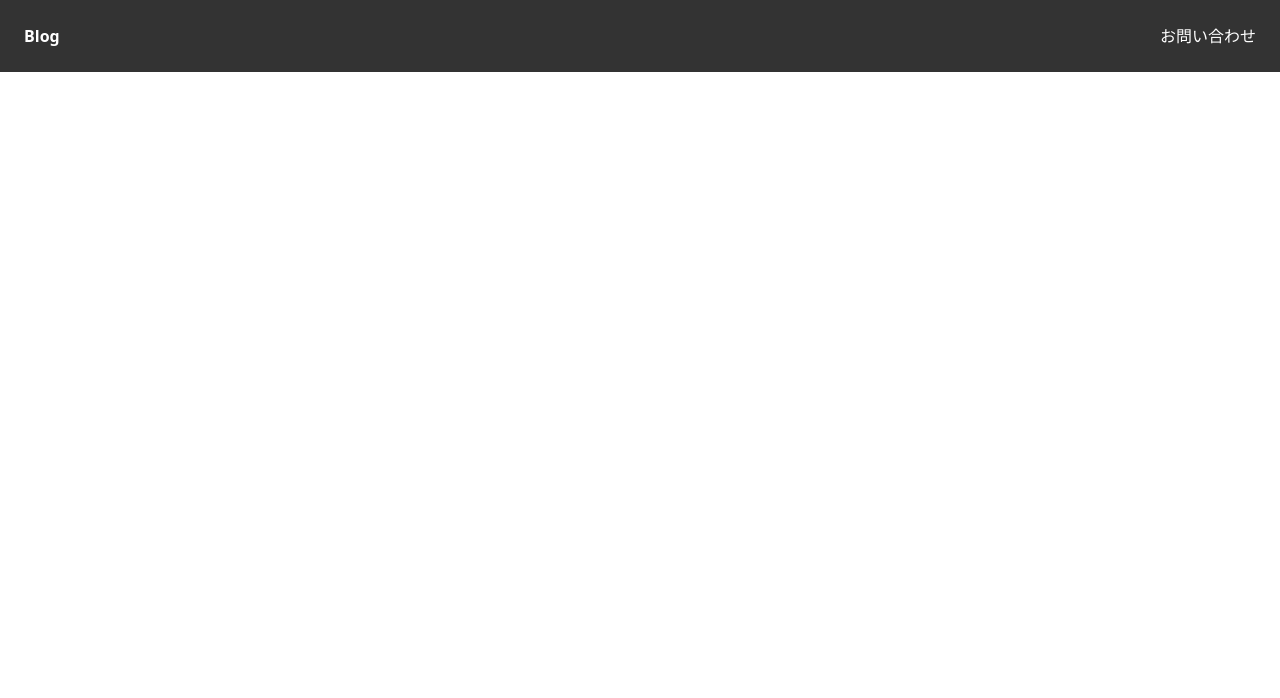
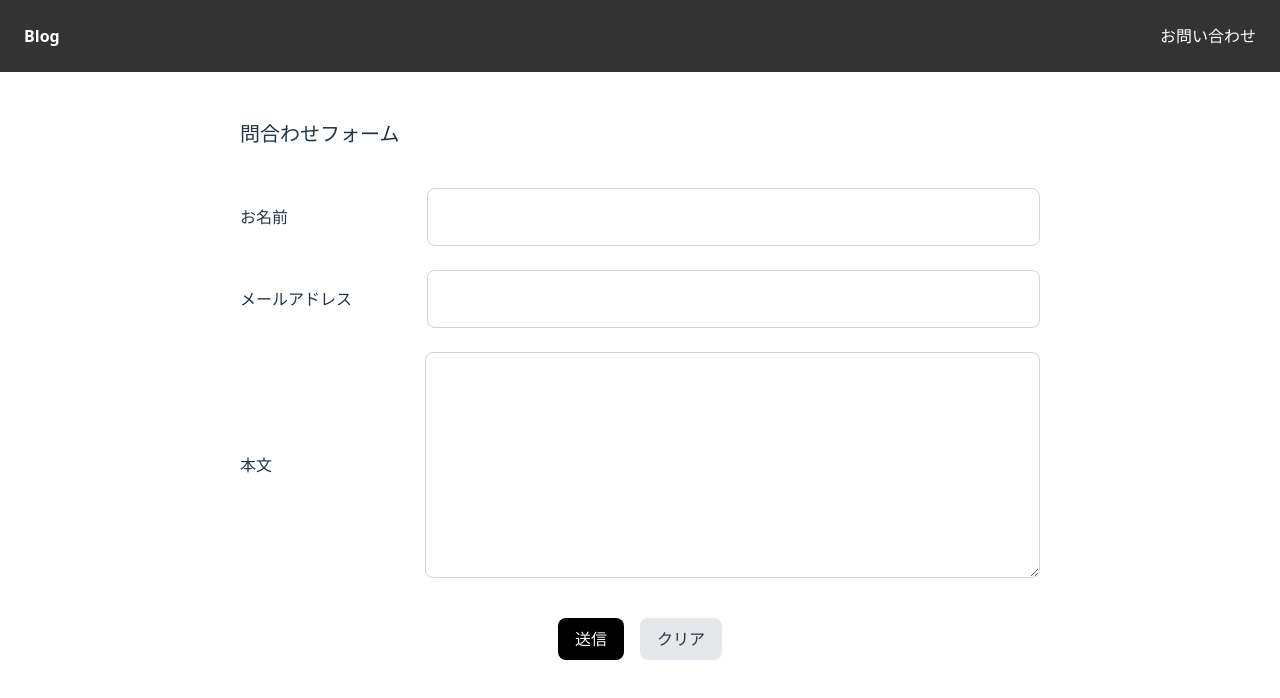
Before and after one commit to masanori0117/test-app, a React (Vite) app: page /inquiry in a window 1280 px wide. Before the commit this address had no page. Shown: the top 698 px of the page. Built offline with nearby package versions, Linux system fonts and the light colour scheme.

Commit message:
課題4 問い合わせフォームの画面実装

```diff
--- a/src/App.css
+++ b/src/App.css
@@ -3,9 +3,8 @@
 @tailwind utilities;
 
 #root {
-  max-width: 1280px;
+  width: 100%;
   margin: 0 auto;
-  padding: 2rem;
   text-align: center;
 }
 
--- a/src/App.jsx
+++ b/src/App.jsx
@@ -3,16 +3,18 @@ import { BrowserRouter as Router, Routes, Route } from 'react-router-dom'
 import Header from './components/Header'
 import PostList from './components/PostList'
 import PostDetail from './components/PostDetail'
+import InquiryForm from './components/InquiryForm'
 
 export default function App() {
   return (
     <div className='App'>
       <div className="min-h-screen">
         <Header />
-        <main className="max-w-3xl mx-auto mt-20 px-4">
+        <main className="w-full max-w-[1200px] mx-auto mt-20 px-4">
           <Routes>
             <Route path="/" element={<PostList />} />
             <Route path="/posts/:id" element={<PostDetail />} />
+            <Route path="/inquiry" element={<InquiryForm />} />
           </Routes>
         </main>
       </div>
--- a/src/components/Header.jsx
+++ b/src/components/Header.jsx
@@ -4,7 +4,7 @@ export default function Header() {
   return (
     <header className="w-full bg-[#333] text-white px-6 py-6 flex justify-between items-center fixed top-0 left-0 z-10">
       <Link to="/" className="text-base font-extrabold hover:text-white">Blog</Link>
-      <Link to="/" className="text-white font-extrabold hover:text-white">お問い合わせ</Link>
+      <Link to="/inquiry" className="text-white font-extrabold hover:text-white">お問い合わせ</Link>
     </header>
   );
 }
--- /dev/null
+++ b/src/components/InquiryForm.jsx
@@ -0,0 +1,81 @@
+import React, { useState } from "react";
+
+export default function InquiryForm() {
+  const [formData, setFormData] = useState({
+    name: '',
+    email: '',
+    content: '',
+  });
+
+  const handleChange = (e) => {
+    const { name, value } = e.target;
+    setFormData({ ...formData, [name]: value });
+  };
+
+  const handleSubmit = (e) => {
+    e.preventDefault();
+    console.log("送信されたデータ:", formData);
+  };
+
+  return (
+    <div className="w-full max-w-[800px] mx-auto py-10">
+      <h1 className="text-xl font-bold text-left mb-10">問合わせフォーム</h1>
+      <form onSubmit={handleSubmit}>
+        <div className="flex items-center gap-16 mb-6">
+          <label className="w-40 text-left font-bold" htmlFor="name">お名前</label>
+          <div className="w-full">
+            <input
+                className="border border-gray-300 rounded-lg p-4 w-full"
+                type="text"
+                id="name"
+                name="name"
+                value={formData.name}
+                onChange={handleChange}
+                required
+            />
+          </div>
+        </div>
+        <div className="flex items-center gap-16 mb-6">
+          <label className="w-40 text-left font-bold" htmlFor="email">メールアドレス</label>
+          <div className="w-full">
+            <input
+                className="border border-gray-300 rounded-lg p-4 w-full"
+                type="email"
+                id="email"
+                name="email"
+                value={formData.email}
+                onChange={handleChange}
+                required
+            />
+          </div>
+        </div>
+        <div className="flex items-center gap-16 mb-6">
+          <label className="w-40 text-left font-bold" htmlFor="content" >本文</label>
+          <textarea
+            className="border border-gray-300 rounded-lg p-4 w-full"
+            rows="8"
+            id="content"
+            name="content"
+            value={formData.content}
+            onChange={handleChange}
+            required
+          />
+        </div>
+        <div className="flex justify-center gap-4 mt-10">
+            <button
+            className="font-bold text-white bg-black rounded-lg px-4 py-2"
+            type="submit"
+            >
+            送信
+            </button>
+            <button
+            className="bg-gray-200 font-bold px-4 py-2 rounded-lg"
+            type="reset"
+            >
+            クリア
+            </button>
+        </div>
+      </form>
+    </div>
+  );
+}
```
